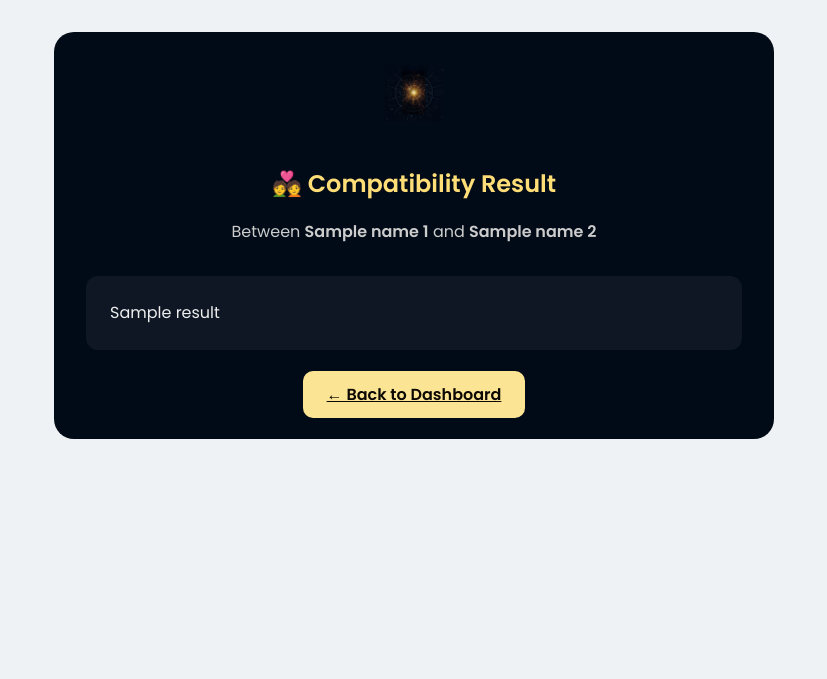
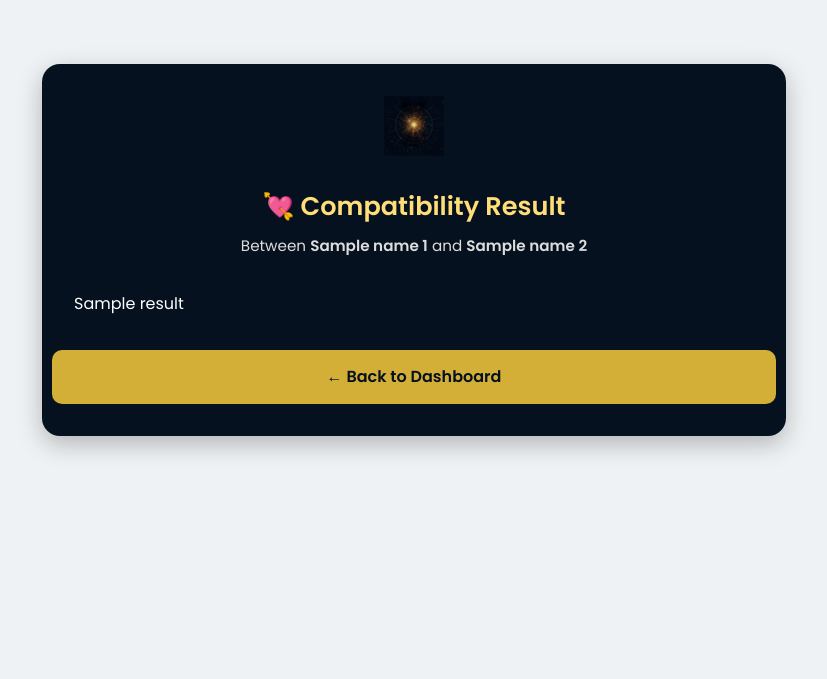
Before and after one commit to AndreaVaz0608/skyai, a Flask app: template app/templates/compatibility_result.html in a window 1280 px wide. Shown: the top 679 px of the page, without its empty margins (226-1053 px from the left). Run offline with Flask 3, Linux system fonts and the light colour scheme; the template is opened without the code that fills it: most values are stand-ins (such as "Sample title", 1, 10 or a date in 2020).

Commit message:
melhoria do resultado de compatibilidade

```diff
--- a/app/templates/compatibility_result.html
+++ b/app/templates/compatibility_result.html
@@ -2,21 +2,47 @@
 {% block title %}Compatibility Result • SkyAI{% endblock %}
 
 {% block content %}
-<div class="box-container" style="max-width: 720px; margin: 0 auto; padding: 2rem;">
-  <div style="text-align: center;">
-    <img src="{{ url_for('static', filename='img/logo_skyai.png') }}" alt="SkyAI Logo" style="max-height: 60px; margin-bottom: 1rem;">
-    <h2 style="color: #ffdd77;">💑 Compatibility Result</h2>
-    <p style="color: #ccc;">Between <strong>{{ name_1 }}</strong> and <strong>{{ name_2 }}</strong></p>
+<style>
+  .comp-box{
+    max-width:680px;margin:2rem auto;padding:2rem;background:#06111f;
+    border-radius:18px;color:#fff;line-height:1.7;box-shadow:0 8px 24px rgba(0,0,0,.25);
+  }
+  .comp-box h3{color:#ffdd77;font-size:1.6rem;margin-bottom:.5rem;text-align:center;}
+  .comp-box h4{color:#fce495;margin-top:1.8rem;font-size:1.2rem;}
+  .comp-box p{margin:.6rem 0;}
+  .btn-primary{
+    background:#d4af37;color:#06111f;padding:.85rem 1.4rem;border-radius:10px;
+    font-weight:700;text-decoration:none;display:inline-block;text-align:center;
+    transition:background .25s ease;
+  }
+  .btn-primary:hover{background:#c39d2f}
+  .btn-container{display:flex;flex-direction:column;gap:1rem;margin-top:2rem;align-items:center;}
+</style>
+
+<div class="comp-box">
+  <div style="text-align:center;margin-bottom:2rem;">
+    <img src="{{ url_for('static', filename='img/logo_skyai.png') }}" alt="SkyAI Logo" style="max-height:60px;">
+    <h3>💘 Compatibility Result</h3>
+    <p style="font-size:.95rem;color:#ddd;">
+      Between <strong>{{ name_1 }}</strong> and <strong>{{ name_2 }}</strong>
+    </p>
   </div>
 
-  <div style="margin-top: 2rem; background-color: rgba(255,255,255,0.05); padding: 1.5rem; border-radius: 12px; line-height: 1.6; color: #eee;">
-    {{ result | safe }}
-  </div>
+  {# ───── Renderiza o texto vindo da IA ───── #}
+  {% set secoes = result.split('\n') %}
+  {% for linha in secoes %}
+    {% set l = linha.strip() %}
+    {% if l.startswith('💞') or l.startswith('🌞') or l.startswith('🌙')
+          or l.startswith('⬆️') or l.startswith('🔢')
+          or l.startswith('❤️') or l.startswith('⚠️') or l.startswith('✨') %}
+      <h4>{{ l }}</h4>
+    {% elif l %}
+      <p>{{ l }}</p>
+    {% endif %}
+  {% endfor %}
 
-  <div style="text-align: center; margin-top: 2rem;">
-    <a href="{{ url_for('auth_views.dashboard') }}" class="btn-primary" style="padding: 0.75rem 1.5rem; border-radius: 10px;">
-      ← Back to Dashboard
-    </a>
+  <div class="btn-container">
+    <a href="{{ url_for('auth_views.dashboard') }}" class="btn-primary">← Back to Dashboard</a>
   </div>
 </div>
 {% endblock %}
```
